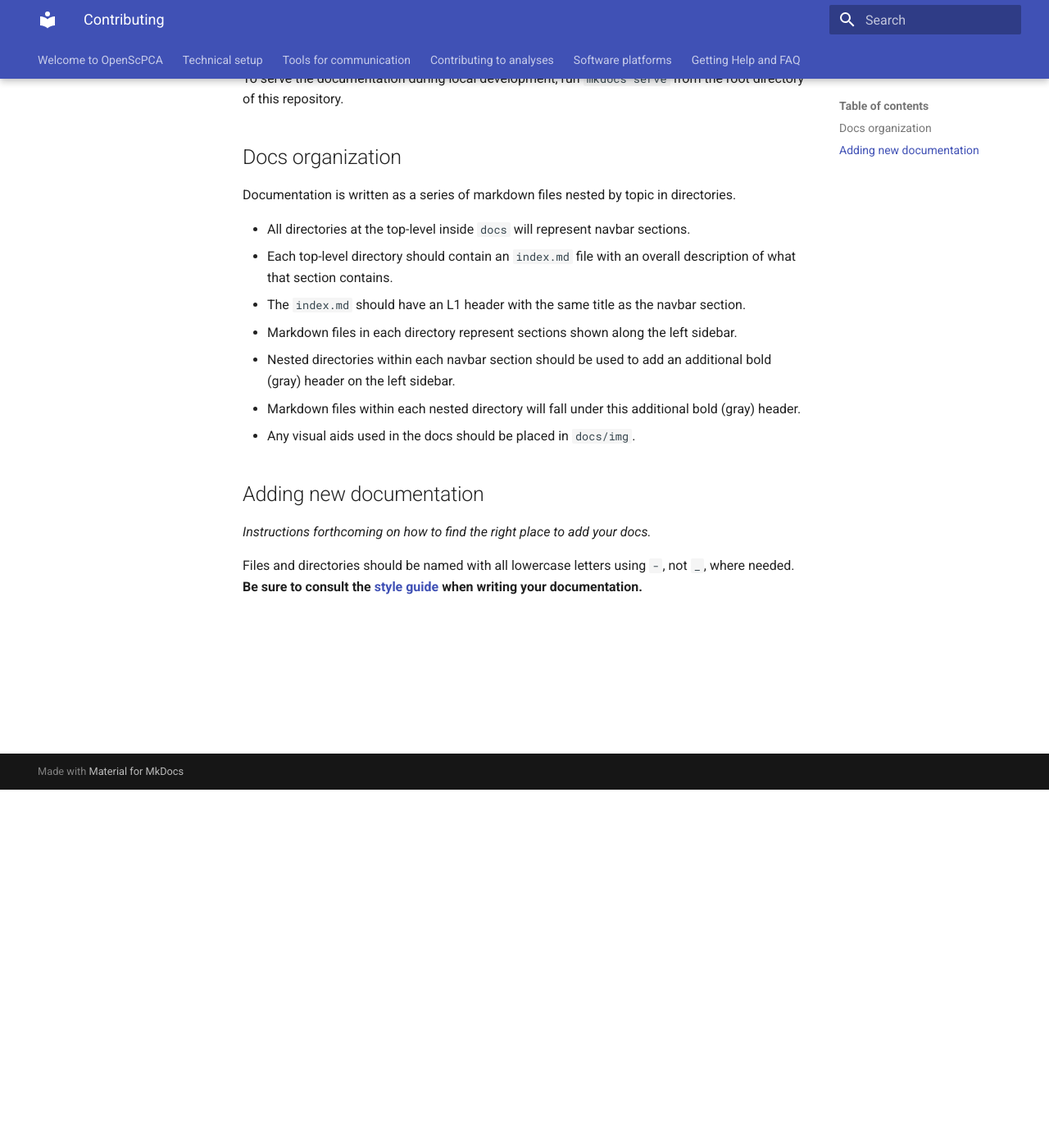
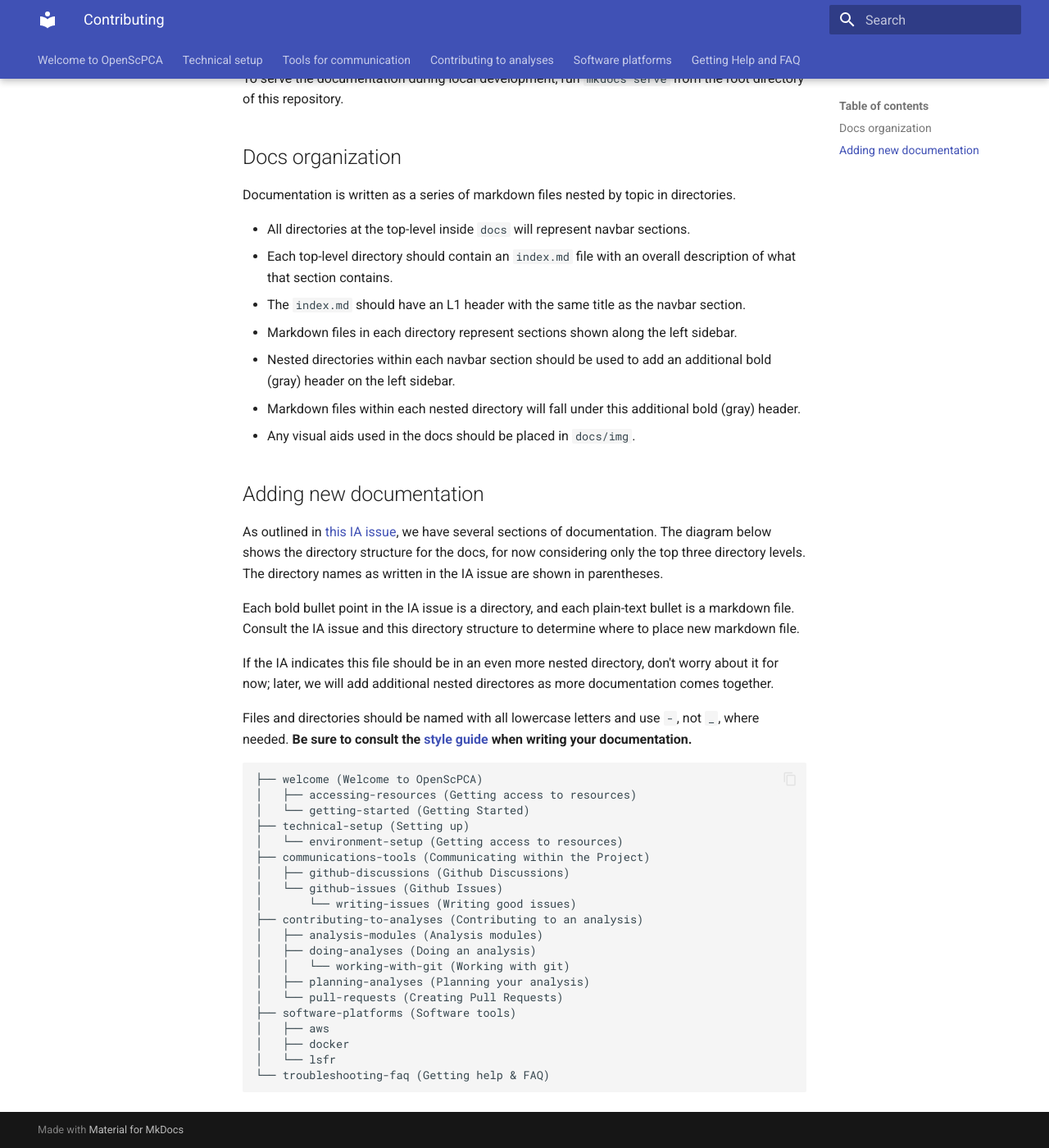
Before and after one commit to AlexsLemonade/OpenScPCA-analysis, an MkDocs documentation site: the page built from docs/contributing.md, in a window 1280 px wide and 1400 px high, scrolled down 437 px. Shown: the whole window at 82% size. Built offline with MkDocs 1.6.1 and Material for MkDocs 9.7.7, drawn with Linux system fonts in a browser that asks for light colours.

Commit message:
Add more instructions to contributing

````diff
--- a/docs/contributing.md
+++ b/docs/contributing.md
@@ -30,7 +30,37 @@
 
 ## Adding new documentation
 
-_Instructions forthcoming on how to find the right place to add your docs._
+As outlined in [this IA issue](https://github.com/AlexsLemonade/OpenScPCA-analysis/issues/61), we have several sections of documentation.
+The diagram below shows the directory structure for the docs, for now considering only the top three directory levels.
+The directory names as written in the IA issue are shown in parentheses.
 
-Files and directories should be named with all lowercase letters using `-`, not `_`, where needed.
+Each bold bullet point in the IA issue is a directory, and each plain-text bullet is a markdown file.
+Consult the IA issue and this directory structure to determine where to place new markdown file.
+
+If the IA indicates this file should be in an even more nested directory, don't worry about it for now; later, we will add additional nested directores as more documentation comes together.
+
+Files and directories should be named with all lowercase letters and use `-`, not `_`, where needed.
 **Be sure to consult the [style guide](./general-style-guide.md) when writing your documentation.**
+
+```
+├── welcome (Welcome to OpenScPCA)
+│   ├── accessing-resources (Getting access to resources)
+│   └── getting-started (Getting Started)
+├── technical-setup (Setting up)
+│   └── environment-setup (Getting access to resources)
+├── communications-tools (Communicating within the Project)
+│   ├── github-discussions (Github Discussions)
+│   └── github-issues (Github Issues)
+│       └── writing-issues (Writing good issues)
+├── contributing-to-analyses (Contributing to an analysis)
+│   ├── analysis-modules (Analysis modules)
+│   ├── doing-analyses (Doing an analysis)
+│   │   └── working-with-git (Working with git)
+│   ├── planning-analyses (Planning your analysis)
+│   └── pull-requests (Creating Pull Requests)
+├── software-platforms (Software tools)
+│   ├── aws
+│   ├── docker
+│   └── lsfr
+└── troubleshooting-faq (Getting help & FAQ)
+```
````
